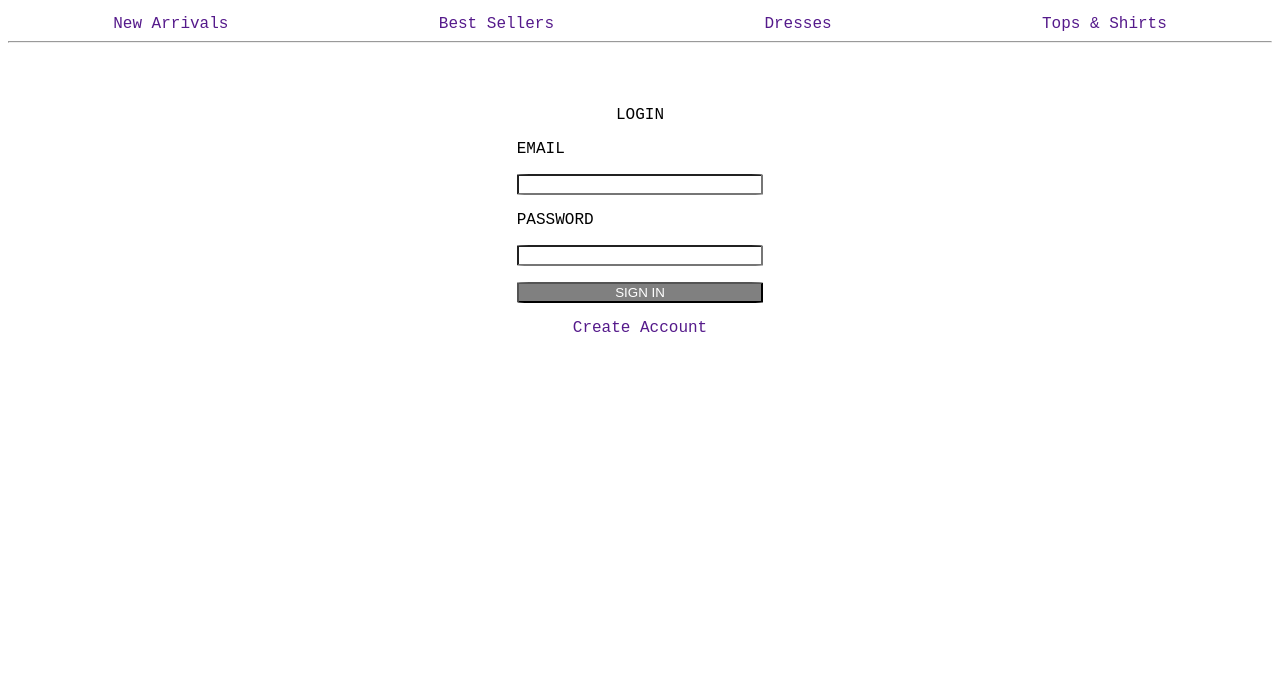
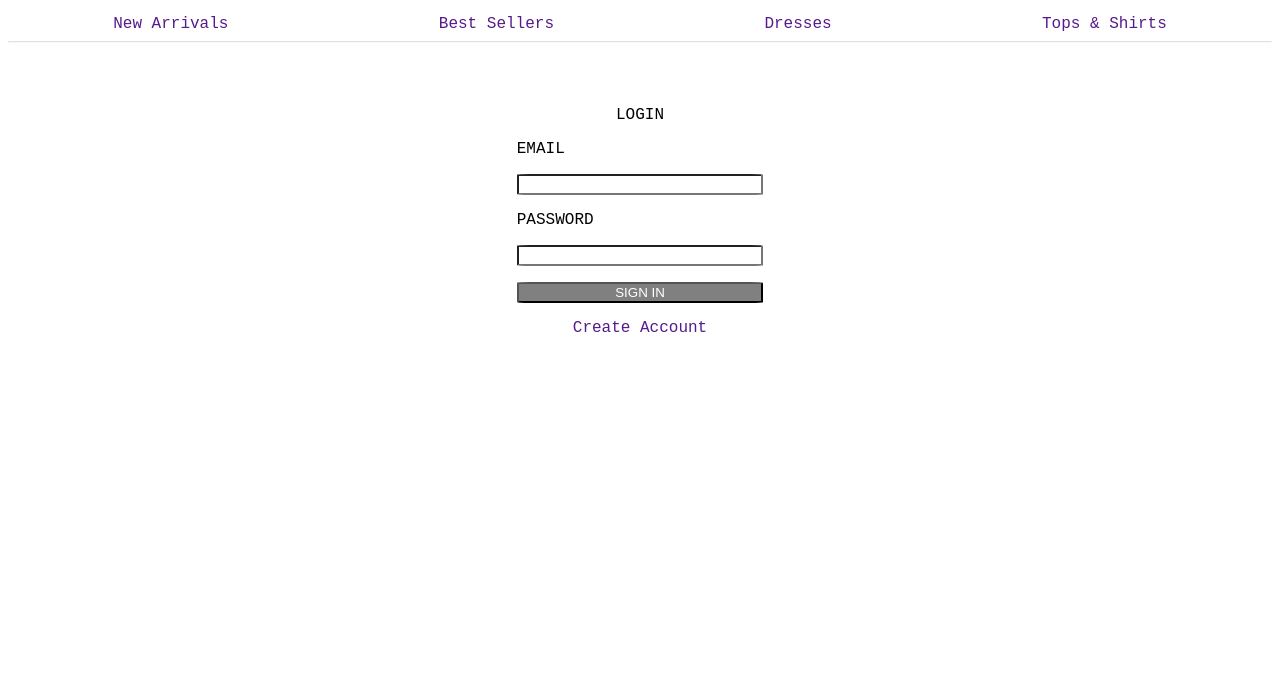
Before and after one commit to Sai-Kiran-007/ClothesEcommerce, a plain HTML site: page index.html in a window 1280 px wide. Shown: the part 119-800 px from the top of the page. Drawn offline with Linux system fonts and the light colour scheme; a script that the page names is missing.

Commit message:
Update pro1.css

```diff
--- a/pro1.css
+++ b/pro1.css
@@ -3,6 +3,9 @@ marquee{
 	background:gray;
 	color:#ffff;
 	height:5%;
+}
+hr{
+	opacity:0.3;
 }
 #title{
 	font-family:cursive;
```
